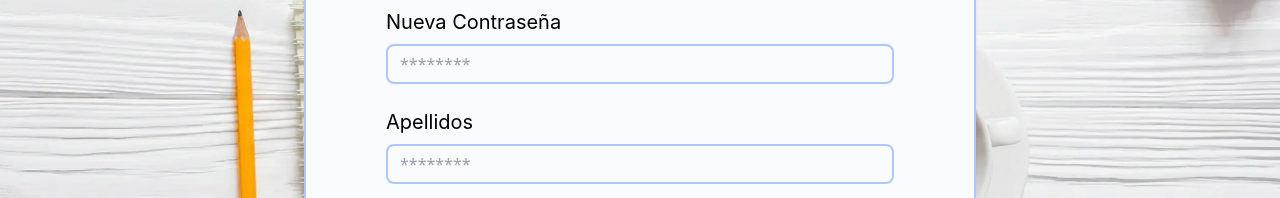
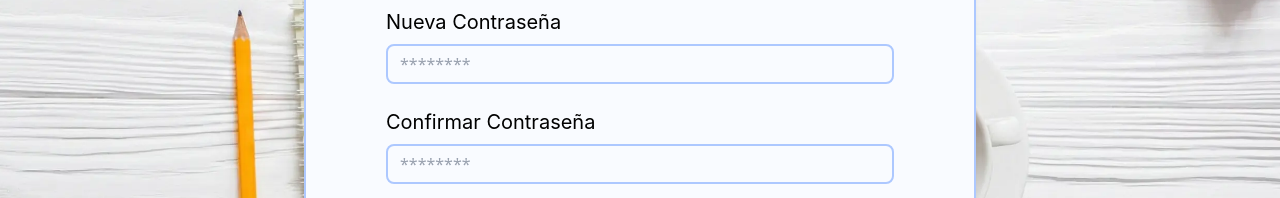
Before and after one commit to egilp04/listO, a React (Vite) app: page /recuperar in a window 1280 px wide. Shown: the part 362-560 px from the top of the page. Built offline with nearby package versions, Linux system fonts and the light colour scheme.

Commit message:
Modificaciones logica en inputs y login (empezada la lógica)

```diff
--- a/src/componentes/Formularios/Login_ChangePasswd.tsx
+++ b/src/componentes/Formularios/Login_ChangePasswd.tsx
@@ -1,23 +1,37 @@
-import type { FormHTMLAttributes } from "react";
+import { useState, type FormHTMLAttributes } from "react";
 import Inputs from "../Inputs/Inputs";
 import Button from "../Button";
 import { Link, useNavigate } from "react-router-dom";
 
 interface RegistroProps extends FormHTMLAttributes<HTMLFormElement> {
-  error?: string;
-  login?: boolean;
+  error: string;
+  login: boolean;
 }
 
-export const Login_ChangePasswd = ({
-  error,
-  login,
-  ...props
-}: RegistroProps) => {
+export const Login_ChangePasswd = ({ error, login, ...props }: RegistroProps) => {
+
   const navigate = useNavigate();
+
+  const [formData, setFormData] = useState({
+    email: "",
+    passwd: "",
+    nueva_passwd: "",
+    confirm_passwd: "",
+  });
 
   const texto = login ? "Login" : "Enviar";
 
-  const handleClick = (e: React.MouseEvent<HTMLButtonElement>) => {
+  const [erroresActivos, setErroresActivos] = useState<Record<string, boolean>>({});
+
+  const manejarCambio = (e: React.ChangeEvent<HTMLInputElement>) => {
+    setFormData({ ...formData, [e.target.name]: e.target.value });
+  };
+
+  const manejarError = (nombre: string, hayError: boolean) => {
+    setErroresActivos({ ...erroresActivos, [nombre]: hayError });
+  };
+
+  const handleClick = async (e: React.MouseEvent<HTMLButtonElement>) => {
     e.preventDefault();
 
     if (login) {
@@ -45,14 +59,12 @@ export const Login_ChangePasswd = ({
               label="Usuario"
               type="text"
               placeholder="Ej: enrique@gmail.com"
-              name="nombre"
-            />
+              name="email" error={"Formato de email incorrecto"} regex={/^[a-zA-Z0-9._%+-]+@[a-zA-Z0-9.-]+\.[a-zA-Z]{2,}$/} value={formData.email} manejarCambio={manejarCambio} manejarError={manejarError}            />
             <Inputs
-              label="Apellidos"
+              label="Contraseña"
               type="password"
               placeholder="********"
-              name="`passwd"
-            />
+              name="passwd" error={"Debe coincidir con la contraseña"} regex={/^(?=.*[a-z])(?=.*[A-Z])(?=.*\d)(?=.*[\W_]).{1,8}$/} value={formData.passwd} manejarCambio={manejarCambio} manejarError={manejarError}            />
           </div>
           <span className="text-sm mt-4 block text-center">
             ¿Has olvidado la contraseña? Pulse{" "}
@@ -70,12 +82,11 @@ export const Login_ChangePasswd = ({
 
           <div className="flex-login-passwd">
             <Inputs
-              label="Nueva Contraseña"
-              type="password"
-              placeholder="********"
-              name="nueva_passwd"
-            />
-            <Inputs label="Apellidos" type="password" placeholder="********" />
+                label="Nueva Contraseña"
+                type="password"
+                placeholder="********"
+                name="nueva_passwd" error={"La contraseña debe tener al menos 8 caracteres, una mayúscula, una minúscula, un número y un carácter especial"} regex={/^(?=.*[a-z])(?=.*[A-Z])(?=.*\d)(?=.*[\W_]).{1,8}$/} value={formData.nueva_passwd} manejarCambio={manejarCambio} manejarError={manejarError}            />
+            <Inputs label="Confirmar Contraseña" type="password" placeholder="********" name="confirm_passwd" error={"Las contraseñas no coinciden"} regex={/^(?=.*[a-z])(?=.*[A-Z])(?=.*\d)(?=.*[\W_]).{1,8}$/} value={formData.confirm_passwd} manejarCambio={manejarCambio} manejarError={manejarError} />
           </div>
         </>
       )}
--- a/src/componentes/Inputs/Inputs.tsx
+++ b/src/componentes/Inputs/Inputs.tsx
@@ -14,17 +14,20 @@ interface InputFieldProps extends InputHTMLAttributes<HTMLInputElement> {
 
 function Inputs({ manejarCambio, manejarError, error, name, disabled, regex, value, label, variant = "primario", ...props }: InputFieldProps) {
 
-  const colorClass = error ? "input-error" : `input-border-${variant}`;
+  let colorClass = `input-border-${variant}`;
   const [smError, setsmError] = useState(false)
+  const [esValido, setEsValido] = useState(false);
 
   const handleBlur = () => {
     if (regex) {
       if (!regex.test(value)) {
         manejarError(name, true);
         setsmError(true);
+        setEsValido(false);
       } else {
         manejarError(name, false);
         setsmError(false);
+        setEsValido(true);
       }
     }
   };
@@ -33,17 +36,25 @@ function Inputs({ manejarCambio, manejarError, error, name, disabled, regex, val
     manejarCambio(e);
 
     const valor = e.target.value;
-    const nombre= e.target.name;
+    const nombre = e.target.name;
 
-    if(valor=="") {
+    if (valor == "") {
       setsmError(true)
+      setEsValido(false);
       manejarError(nombre, true);
     } else {
       setsmError(false)
+      setEsValido(true);
       manejarError(nombre, false);
     }
 
   };
+
+  if (smError) {
+    colorClass = "input-error";
+  } else if (esValido && value) {
+    colorClass = "input-valido";
+  }
 
   return (
     <div className="flex flex-col gap-2 w-full">
--- a/src/styles/components.css
+++ b/src/styles/components.css
@@ -123,6 +123,10 @@
     @apply border border-danger-500;
   }
 
+  .input-valido {
+    @apply border border-danger-500;
+  }
+
   .span-error {
     @apply text-danger-500 text-xs font-Otros;
   }
```
